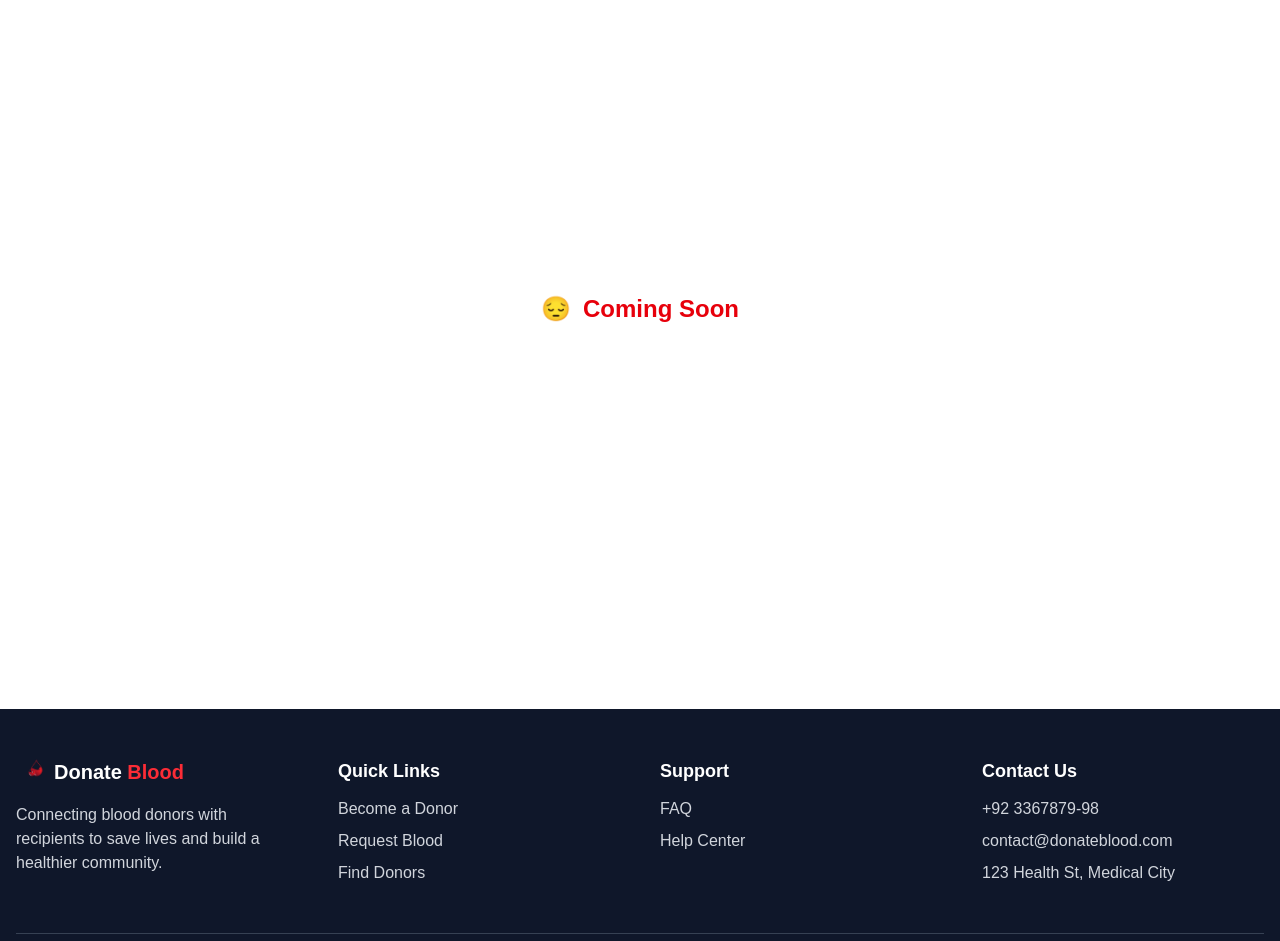
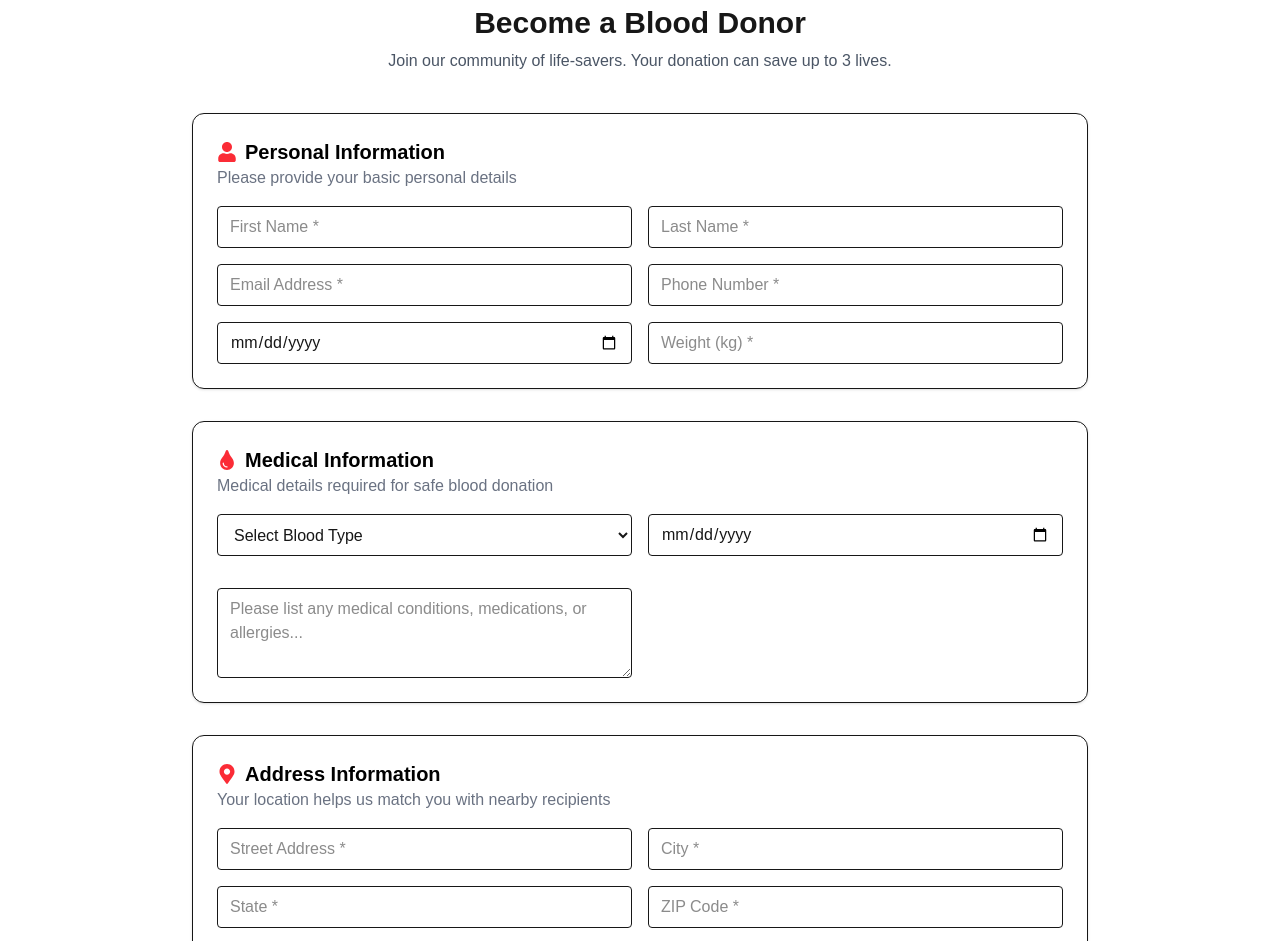
Before and after one commit to Msherazkhan801/donate-blood, a Next.js app: page /donate-blood in a window 1280 px wide. Shown: the part 171-1112 px from the top of the page. Built offline with nearby package versions, Linux system fonts and the light colour scheme.

Commit message:
donate bllod page done

```diff
--- a/src/app/donate-blood/page.js
+++ b/src/app/donate-blood/page.js
@@ -1,15 +1,114 @@
+'use client'
 import Footer from '@/components/Footer'
 import Navbar from '@/components/Navbar'
-import React from 'react'
+import React, { useState } from 'react'
+import { FaUser, FaTint, FaMapMarkerAlt, FaPhone } from 'react-icons/fa'
 
-const page = () => {
+const Page = () => {
+  const [formData, setFormData] = useState({
+    firstName: '',
+    lastName: '',
+    email: '',
+    phone: '',
+    dob: '',
+    weight: '',
+    bloodType: '',
+    lastDonation: '',
+    medical: '',
+    address: '',
+    city: '',
+    state: '',
+    zip: '',
+    emergencyName: '',
+    emergencyPhone: '',
+  })
+
+  const handleChange = (e) => {
+    const { name, value } = e.target
+    setFormData(prev => ({ ...prev, [name]: value }))
+  }
+
+  const handleSubmit = (e) => {
+    e.preventDefault()
+    console.log('Submitted data:', formData)
+
+    // You can now send `formData` via fetch/axios to your API
+    // fetch('/api/submit', { method: 'POST', body: JSON.stringify(formData) })
+  }
+
   return (
     <>
       <Navbar />
-      <div className="flex items-center justify-center h-screen">
-        <div className="text-red-600 text-2xl font-semibold flex items-center gap-3">
-          <span>😔</span>
-          <span>Coming Soon</span>
+      <div className="min-h-screen bg-white px-4 py-10 sm:px-6 lg:px-8">
+        <div className="max-w-4xl mx-auto">
+          <form onSubmit={handleSubmit}>
+            <div className="text-center mb-10">
+              <div className="text-5xl text-red-500 mb-2">❤️</div>
+          {/* <img src="/assets/images/logo.png" alt="logo" className="h-12 w-12 text-5xl text-red-500 mb-2 center" /> */}
+
+              <h1 className="text-3xl font-bold">Become a Blood Donor</h1>
+              <p className="text-gray-600 mt-2">Join our community of life-savers. Your donation can save up to 3 lives.</p>
+            </div>
+
+            {/* Personal Info */}
+            <Section title="Personal Information" icon={<FaUser />} description="Please provide your basic personal details">
+              <Input name="firstName" value={formData.firstName} onChange={handleChange} placeholder="First Name *" />
+              <Input name="lastName" value={formData.lastName} onChange={handleChange} placeholder="Last Name *" />
+              <Input name="email" value={formData.email} onChange={handleChange} placeholder="Email Address *" type="email" />
+              <Input name="phone" value={formData.phone} onChange={handleChange} placeholder="Phone Number *" type="tel" />
+              <Input name="dob" value={formData.dob} onChange={handleChange} placeholder="Date of Birth *" type="date" />
+              <Input name="weight" value={formData.weight} onChange={handleChange} placeholder="Weight (kg) *" type="number" />
+            </Section>
+
+            {/* Medical Info */}
+            <Section title="Medical Information" icon={<FaTint />} description="Medical details required for safe blood donation">
+              <select
+                name="bloodType"
+                value={formData.bloodType}
+                onChange={handleChange}
+                className="input border rounded px-3 py-2 focus:outline-none focus:ring-2 focus:ring-red-600"
+              >
+                <option value="">Select Blood Type</option>
+                <option>A+</option>
+                <option>B+</option>
+                <option>O+</option>
+                <option>AB+</option>
+                <option>A-</option>
+                <option>B-</option>
+                <option>O-</option>
+                <option>AB-</option>
+              </select>
+              <Input name="lastDonation" value={formData.lastDonation} onChange={handleChange} placeholder="Last Donation Date" type="date" />
+              <textarea
+                name="medical"
+                value={formData.medical}
+                onChange={handleChange}
+                placeholder="Please list any medical conditions, medications, or allergies..."
+                className=" input mt-4 border rounded px-3 py-2 focus:outline-none focus:ring-2 focus:ring-red-600"
+                rows={3}
+              />
+            </Section>
+
+            {/* Address Info */}
+            <Section title="Address Information" icon={<FaMapMarkerAlt />} description="Your location helps us match you with nearby recipients">
+              <Input name="address" value={formData.address} onChange={handleChange} placeholder="Street Address *" />
+              <Input name="city" value={formData.city} onChange={handleChange} placeholder="City *" />
+              <Input name="state" value={formData.state} onChange={handleChange} placeholder="State *" />
+              <Input name="zip" value={formData.zip} onChange={handleChange} placeholder="ZIP Code *" />
+            </Section>
+
+            {/* Emergency Contact */}
+            <Section title="Emergency Contact" icon={<FaPhone />} description="Someone we can contact in case of emergency">
+              <Input name="emergencyName" value={formData.emergencyName} onChange={handleChange} placeholder="Emergency Contact Name *" />
+              <Input name="emergencyPhone" value={formData.emergencyPhone} onChange={handleChange} placeholder="Emergency Contact Phone *" />
+            </Section>
+
+            <div className="text-center mt-6">
+              <button type="submit" className="bg-red-600 text-white px-6 py-2 rounded hover:bg-red-700 transition">
+                Submit
+              </button>
+            </div>
+          </form>
         </div>
       </div>
       <Footer />
@@ -17,4 +116,28 @@ const page = () => {
   )
 }
 
-export default page
+export default Page
+
+// Reusable input
+const Input = ({ name, value, onChange, placeholder, type = 'text' }) => (
+  <input
+    name={name}
+    value={value}
+    onChange={onChange}
+    type={type}
+    placeholder={placeholder}
+    className="input border rounded px-3 py-2 focus:outline-none focus:ring-2 focus:ring-red-600"
+  />
+)
+
+// Section wrapper
+const Section = ({ title, icon, description, children }) => (
+  <section className="mb-8 border rounded-xl p-6 shadow-sm">
+    <h2 className="text-xl font-semibold flex items-center gap-2 text-black">
+      <span className="text-red-500">{icon}</span>
+      {title}
+    </h2>
+    <p className="text-gray-500 mb-4">{description}</p>
+    <div className="grid grid-cols-1 md:grid-cols-2 gap-4">{children}</div>
+  </section>
+)
```
